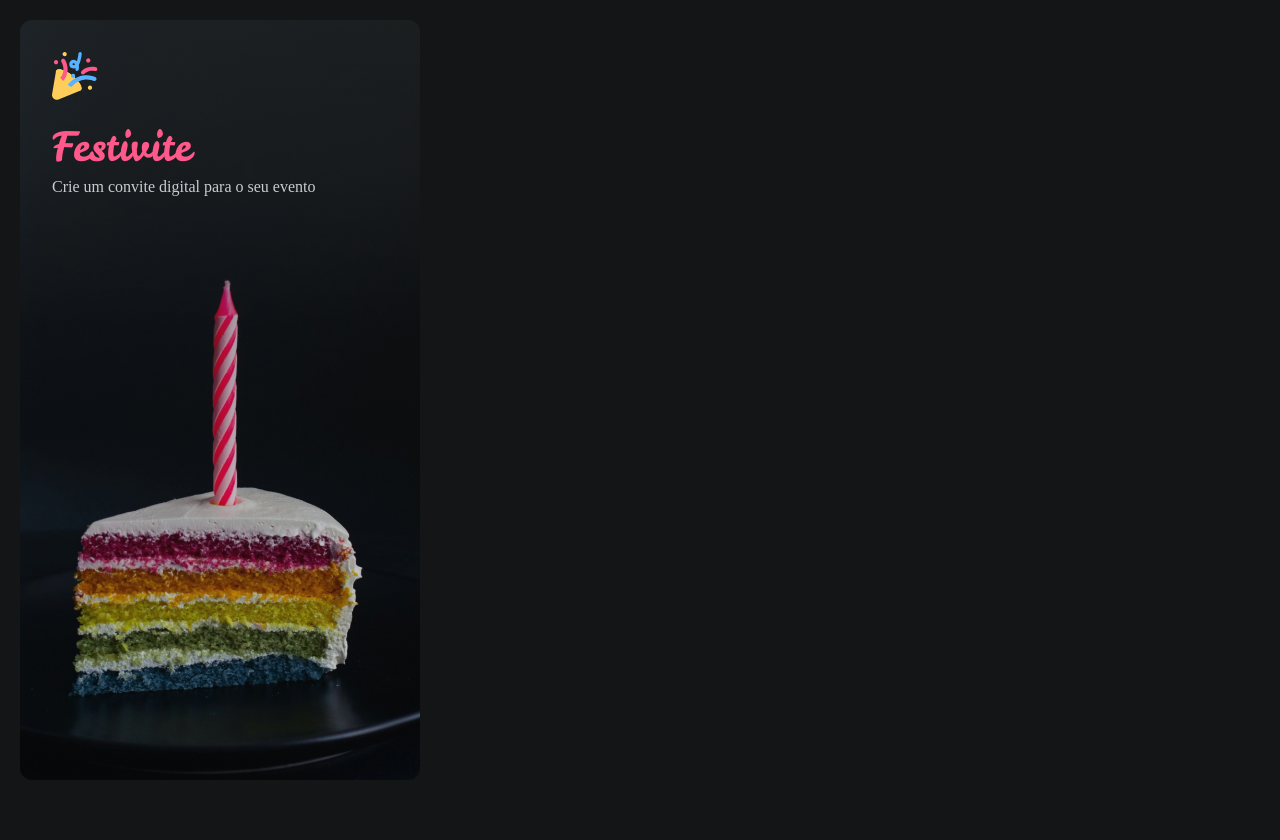
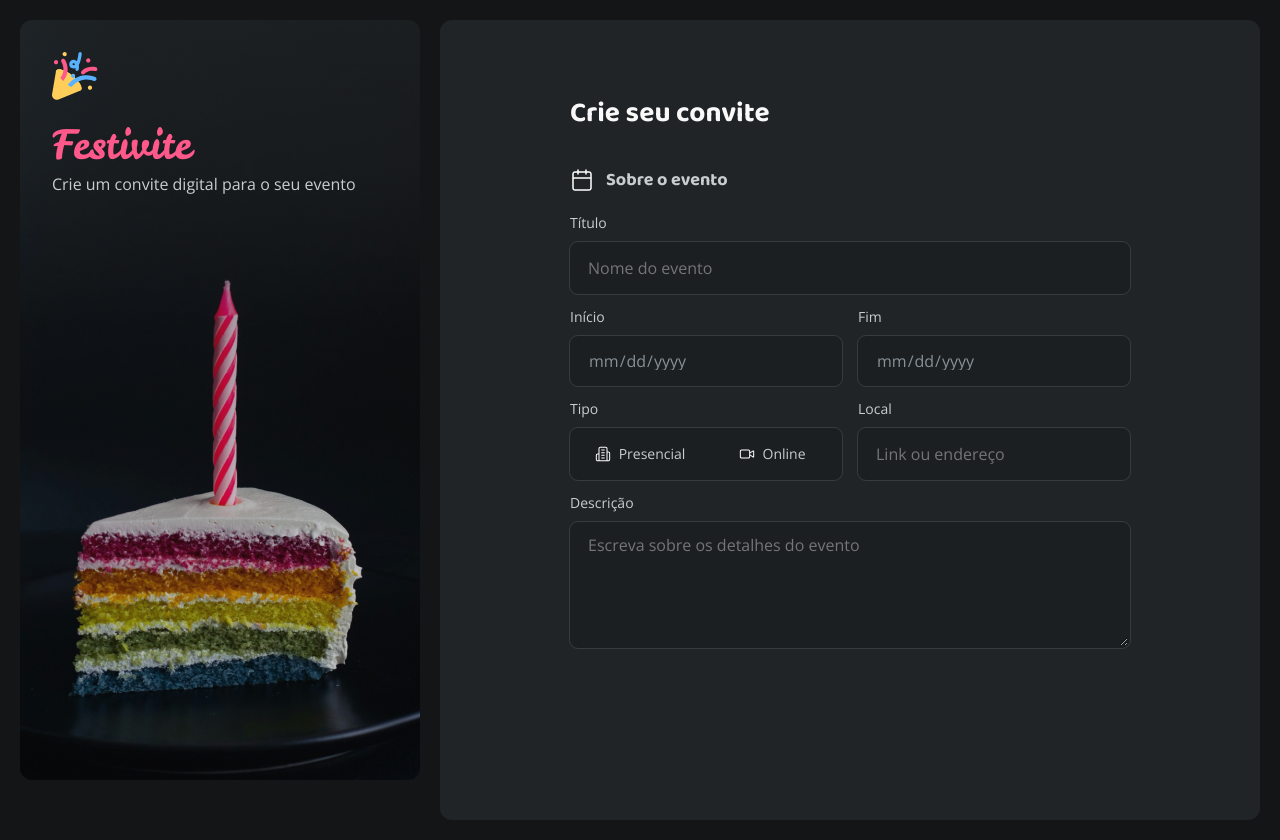
Before and after one commit to jpfreitas-dev/formulario-de-convite, a plain HTML site: page index.html in a window 1280 px wide. Before the commit the page ends 800 px from the top, so only its background shows below. Drawn offline with nearby package versions, Linux system fonts and the light colour scheme; a web font is replaced by a local one.

Commit message:
feat(form): complete event details section with grid layout

```diff
--- a/index.html
+++ b/index.html
@@ -19,16 +19,97 @@
     <div id="app">
       <aside>
         <div class="aside-container">
-          <div class="title">
-            <img src="./assets/Logo.svg" alt="Ícone de celebração colorido">
+          <header>
+            <img src="./assets/Logo.svg" alt="Ícone de celebração colorido" />
             <h1>Festivite</h1>
             <p>Crie um convite digital para o seu evento</p>
-          </div>
+          </header>
         </div>
       </aside>
 
       <main>
-        <div class="main-container"></div>
+        <div class="main-container">
+          <h2>Crie seu convite</h2>
+
+          <form enctype="multipart/form-data" method="post">
+            <fieldset class="event-details">
+              <legend>
+                <img src="./assets/calendar.svg" alt="Ícone de calendário" />
+                Sobre o evento
+              </legend>
+
+              <div class="event-details-inputs">
+                <div class="input-wrapper">
+                  <label for="event-name">Título</label>
+                  <input
+                    id="event-name"
+                    name="event-name"
+                    type="text"
+                    placeholder="Nome do evento"
+                  />
+                </div>
+                <div class="input-wrapper">
+                  <label for="event-start">Início</label>
+                  <input id="event-start" name="event-start" type="date" />
+                </div>
+                <div class="input-wrapper">
+                  <label for="event-end">Fim</label>
+                  <input id="event-end" name="event-end" type="date" />
+                </div>
+                <div class="input-wrapper">
+                  <label>Tipo</label>
+                  <div class="event-type">
+                    <div class="event-type-option">
+                      <input
+                        id="in-person"
+                        name="event-type"
+                        type="radio"
+                        value="in-person"
+                      />
+                      <img src="./assets/building-2.svg" alt="Ícone de prédio">
+                      <label for="in-person">Presencial</label>
+                    </div>
+                    <div class="event-type-option">
+                      <input
+                        id="online"
+                        name="event-type"
+                        type="radio"
+                        value="online"
+                      />
+                      <img src="./assets/video.svg" alt="Ícone de vídeo">
+                      <label for="online">Online</label>
+                    </div>
+                  </div>
+                </div>
+                <div class="input-wrapper">
+                  <label for="event-place">Local</label>
+                  <input
+                    id="event-place"
+                    name="event-place"
+                    type="text"
+                    placeholder="Link ou endereço"
+                  />
+                </div>
+                <div class="textarea-wrapper">
+                  <label for="event-description">Descrição</label>
+                  <textarea
+                    name="event-description"
+                    id="event-description"
+                    cols="30"
+                    rows="6"
+                    placeholder="Escreva sobre os detalhes do evento"
+                  ></textarea>
+                </div>
+              </div>
+            </fieldset>
+
+            <fieldset class="appearance"></fieldset>
+            <fieldset class="contact"></fieldset>
+            <div class="terms-wrapper"></div>
+          </form>
+
+
+        </div>
       </main>
     </div>
   </body>
--- /dev/null
+++ b/styles/fields/index.css
@@ -0,0 +1 @@
+@import url(input.css);
--- /dev/null
+++ b/styles/fields/input.css
@@ -0,0 +1,85 @@
+input,
+textarea {
+  margin-top: 0.75rem;
+  appearance: none;
+  width: 100%;
+  background-color: var(--input-base);
+  border-radius: 0.5rem;
+  border: 2px solid transparent;
+  outline: 1px solid var(--input-stroke);
+  color: var(--input-placeholder);
+  font: var(--text-md);
+  padding: 0.8125rem 1rem;
+}
+
+
+input:focus,
+textarea:focus,
+input[type="date"]:focus-within {
+  outline: 0.125rem solid var(--brand-light);
+  /* border-color: var(--stroke-highlight); */
+}
+
+input[type="date"] {
+  &::-webkit-calendar-picker-indicator {
+    opacity: 0;
+  }
+}
+
+
+.event-type {
+  margin-top: .75rem;
+  display: flex;
+  background-color: var(--input-base);
+  border-radius: 0.5rem;
+  border: 2px solid transparent;
+  outline: 1px solid var(--input-stroke);
+  padding: .25rem;
+  gap: .25rem;
+
+  & .event-type-option{
+    display: flex;
+    justify-content: center;
+    align-items: center;
+    padding: .75rem 1.125rem;
+    gap: .5rem;
+    flex: 1;
+    border-radius: .25rem;
+
+    position: relative;
+    & input,
+    & input:focus,
+    & input:hover{
+      all: unset;
+      position: absolute;
+      inset: 0;
+      cursor: pointer;
+    }
+
+
+    & img {
+      width: 1rem;
+      height: 1rem;
+    }
+
+    &:hover {
+      background-color: var(--shape-hover);
+    }
+
+    &:has(input[id="in-person"]:checked) {
+      background-color: var(--shape-button);
+      color: var(--text-heading);
+      & img {
+        content: url(../../assets/building-checked.svg);
+      }
+    }
+
+    &:has(input[id="online"]:checked) {
+      background-color: var(--shape-button);
+      color: var(--text-heading);
+      & img {
+        content: url(../../assets/video-checked.svg);
+      }
+    }
+  }
+}
--- /dev/null
+++ b/styles/forms.css
@@ -0,0 +1,43 @@
+@import url(./fields/index.css);
+
+form {
+  margin-top: 2.5rem;
+
+  & fieldset {
+    border: none;
+    width: 100%;
+
+    & legend {
+      margin-bottom: 1.5rem;
+      font: var(--heading-sm);
+      display: flex;
+      align-items: center;
+      gap: 12px;
+
+      & img {
+        width: 1.5rem;
+      }
+    }
+
+    &.event-details {
+      & .event-details-inputs {
+        display: grid;
+        grid-template-columns: repeat(2, 1fr);
+        grid-template-rows: repeat(4, auto);
+        gap: 1rem;
+
+        div:nth-child(1) {
+          grid-column: 1/3;
+        }
+
+        div:last-child {
+          grid-column: 1/3;
+        }
+      }
+    }
+  }
+
+  & fieldset + fieldset {
+    margin-top: 3rem;
+  }
+}
--- a/styles/global.css
+++ b/styles/global.css
@@ -56,7 +56,7 @@
 body {
   overflow: hidden;
   background-color: var(--shape-background);
-  font: var(--text-body);
+  font: var(--text-sm);
   color: var(--text-body);
   padding: 1.25rem;
   overflow: hidden;
--- a/styles/index.css
+++ b/styles/index.css
@@ -1,2 +1,3 @@
 @import url(global.css);
 @import url(layout.css);
+@import url(forms.css);
--- a/styles/layout.css
+++ b/styles/layout.css
@@ -2,19 +2,19 @@
   display: grid;
   grid-template-columns: 25rem 1fr;
   gap: 1.25rem;
+  height: 100vh;
 }
 
 aside {
   height: calc(100vh - 2.5rem);
 
   & .aside-container {
-    border-radius: .75rem;
+    border-radius: 0.75rem;
     height: 100%;
     background: url(../assets/Background.png) center/cover;
     padding: 2rem;
 
-    & .title {
-
+    & header {
       & img {
         max-height: 3rem;
         margin-bottom: 1rem;
@@ -23,10 +23,31 @@ aside {
       & h1 {
         font: var(--text-logo);
         color: var(--pink);
-        margin-bottom: .25rem;
+        margin-bottom: 0.25rem;
       }
 
-
+      & p {
+        font: var(--text-md)
+      }
     }
   }
 }
+
+main {
+  overflow: auto;
+  background-color: var(--shape-body);
+  border-radius: 0.75rem;
+  height: 100%;
+  padding: 5rem 8.125rem;
+  display: flex;
+  justify-content: center;
+  align-items: flex-start;
+
+  & .main-container {
+    min-width: 35rem;
+
+    & h2 {
+      font: var(--heading-md);
+    }
+  }
+}
```
